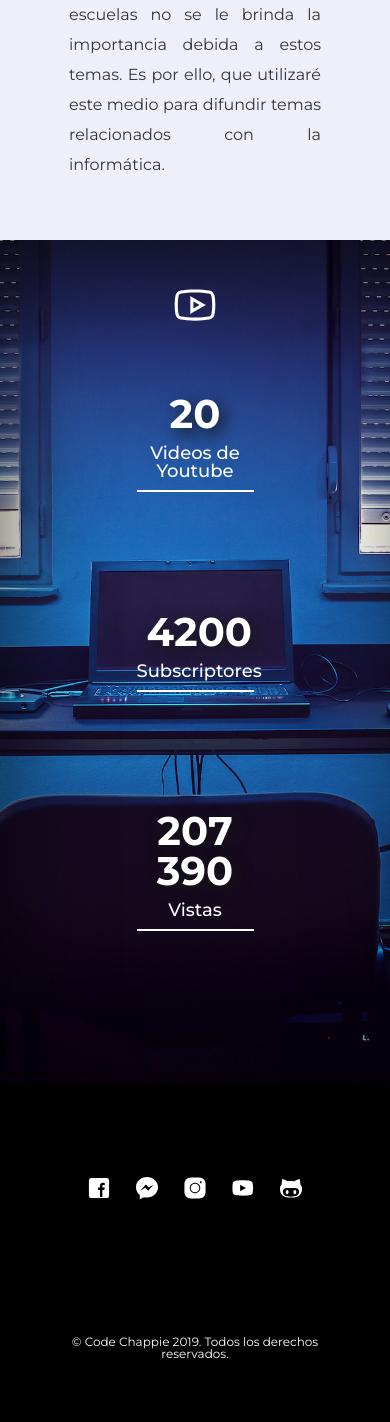
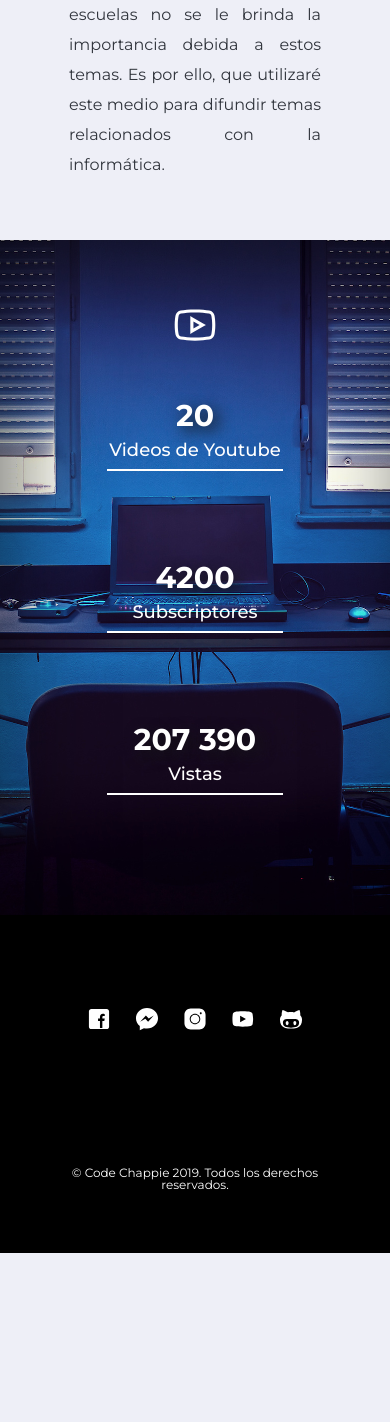
Before and after one commit to codechappie/web-codechappie, a PHP site: page / in a window 390 px wide. Shown: the part 2856-4278 px from the top of the page. After the commit the page ends 4109 px from the top, so only its background shows below. Run offline with PHP 8.4, Linux system fonts and the light colour scheme; some libraries are stand-ins or nearby versions.

Commit message:
Upgrade v4

```diff
--- a/css/style.css
+++ b/css/style.css
@@ -874,19 +874,20 @@ footer {
 
     .counter{
       width: 100%;
-      height: 100vh;
+      height: 80vh;
       color: #fff;
       display: grid;
       grid-template-rows: 1fr 1fr 1fr;
       justify-items: center;
+      align-items: center;
     }
     .counter img{
-      padding-top: 40px;
+      padding-top: 60px;
       width: 50px;
     }
     .counter-info{
       width: 80%;
-      height: 80vh;
+      height: 60vh;
       display: grid;
       grid-template-columns: 1fr;
       justify-items: center;
@@ -895,12 +896,12 @@ footer {
       padding-bottom: 20px;
     }
     .counter-info > div{
-      width: 30vw;
+      width: 45vw;
       border-bottom: 2px solid rgb(255, 255, 255);
       padding-bottom: 10px;
     }
     .counter-info h3{
-      font-size: 40px;
+      font-size: 30px;
       font-weight: 700;
       text-shadow: rgb(22, 22, 22) 5px 5px 15px;
     }
```
